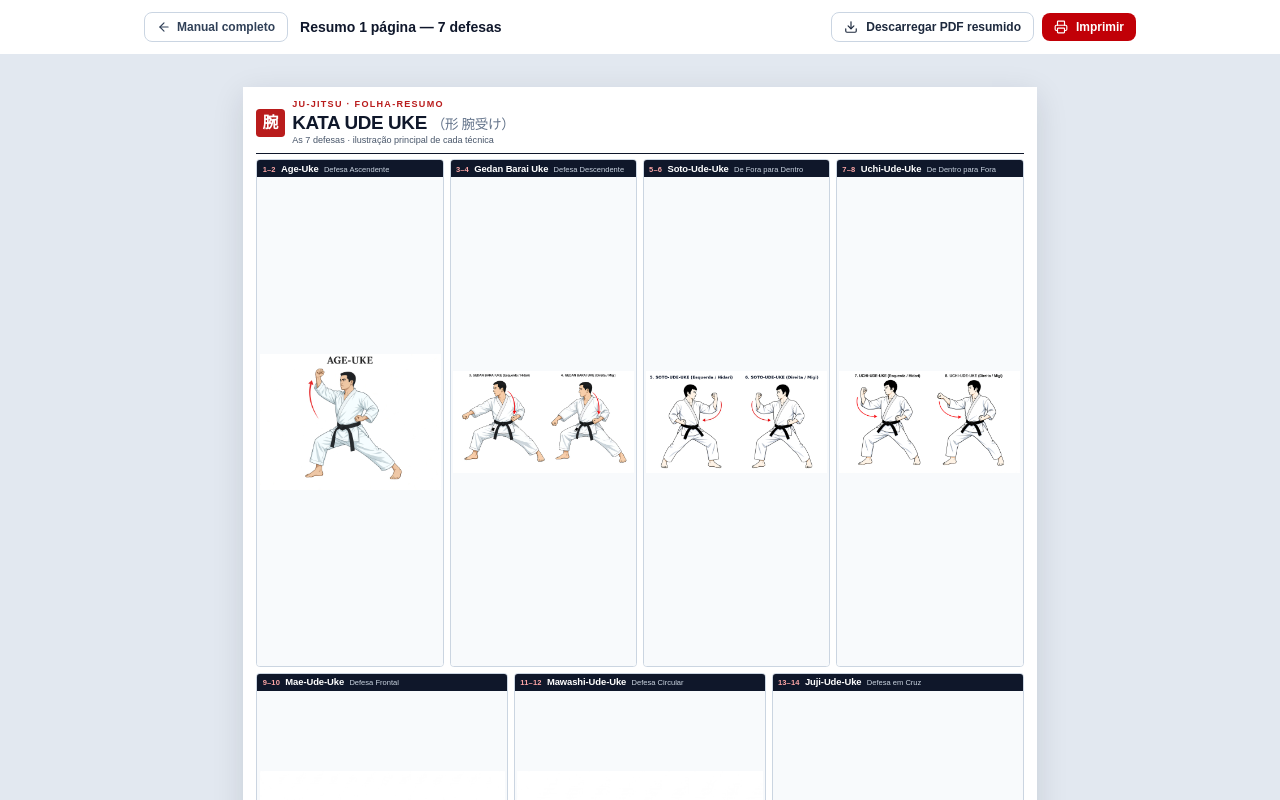
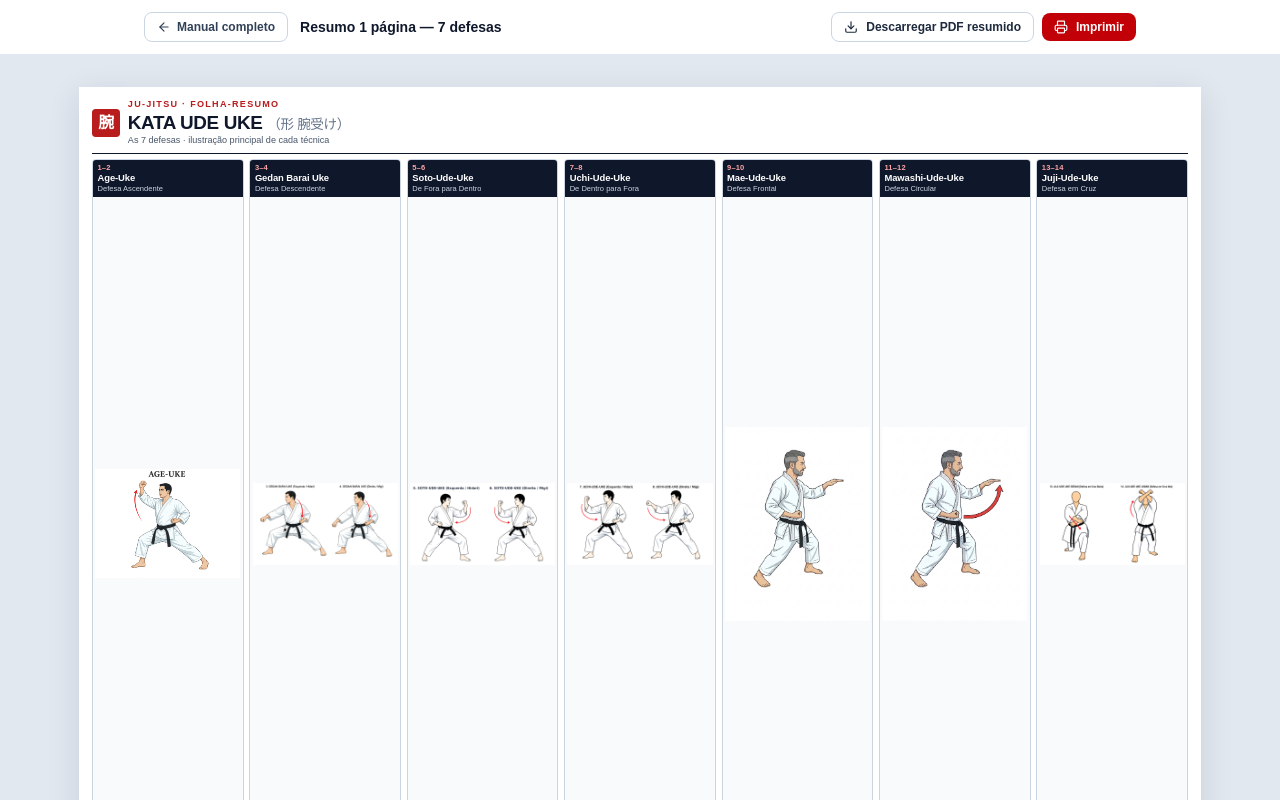
Before and after one commit to magalhaesals/seishinzen, a Next.js app: page /resumo in a window 1280 px wide. Shown: the top 800 px of the page. Built offline with nearby package versions, Linux system fonts and the light colour scheme.

Commit message:
Print KATA_UDE_UKE_RESUMO.pdf in A4 landscape
Switch the /resumo sheet and print @page to landscape, lay out the
seven techniques in one row, and regenerate the public PDF.

Co-authored-by: Antonio Magalhães <magalhaesals@users.noreply.github.com>

```diff
--- a/src/app/globals.css
+++ b/src/app/globals.css
@@ -25,15 +25,15 @@ body {
   font-family: Arial, Helvetica, sans-serif;
 }
 
-/* —— Resumo 1-página (A4) —— */
+/* —— Resumo 1-página (A4 landscape) —— */
 .resumo-sheet-wrap {
   background: #e2e8f0;
 }
 
 .resumo-sheet {
-  width: 210mm;
-  height: 297mm;
-  min-height: 297mm;
+  width: 297mm;
+  height: 210mm;
+  min-height: 210mm;
   max-width: 100%;
   box-sizing: border-box;
   padding: 3mm 3.5mm 2.5mm;
@@ -103,41 +103,37 @@ body {
   color: #475569;
 }
 
-/* 12-col grid: top row 4×span3, bottom row 3×span4 (centered) */
+/* Landscape: single row of 7 equal cells */
 .resumo-grid {
   flex: 1 1 auto;
   display: grid;
-  grid-template-columns: repeat(12, 1fr);
-  grid-template-rows: 1fr 1fr;
+  grid-template-columns: repeat(7, 1fr);
+  grid-template-rows: 1fr;
   gap: 1.5mm;
   min-height: 0;
   align-content: stretch;
 }
 
 .resumo-cell {
-  grid-column: span 3;
   display: flex;
   flex-direction: column;
   min-height: 0;
+  min-width: 0;
   border: 0.4pt solid #cbd5e1;
   border-radius: 1mm;
   overflow: hidden;
   background: #ffffff;
 }
 
-.resumo-cell:nth-child(n + 5) {
-  grid-column: span 4;
-}
-
 .resumo-caption {
   display: flex;
-  flex-wrap: nowrap;
-  align-items: baseline;
-  gap: 1mm 1.4mm;
-  padding: 0.9mm 1.4mm;
+  flex-direction: column;
+  align-items: flex-start;
+  gap: 0.3mm;
+  padding: 0.9mm 1.2mm;
   background: #0f172a;
   color: #ffffff;
-  line-height: 1.1;
+  line-height: 1.15;
   flex-shrink: 0;
 }
 
--- a/src/app/resumo/page.tsx
+++ b/src/app/resumo/page.tsx
@@ -6,7 +6,7 @@ import "./resumo-print.css";
 export const metadata: Metadata = {
   title: "KATA UDE UKE — Resumo 1 Página",
   description:
-    "Folha-resumo A4 com as 7 defesas do Kata Ude Uke e a ilustração principal de cada técnica.",
+    "Folha-resumo A4 paisagem com as 7 defesas do Kata Ude Uke e a ilustração principal de cada técnica.",
 };
 
 /** Short Portuguese labels for the 1-page sheet */
--- a/src/app/resumo/resumo-print.css
+++ b/src/app/resumo/resumo-print.css
@@ -1,7 +1,7 @@
-/* Resumo route: exact single A4 page when printing / PDF */
+/* Resumo route: exact single A4 landscape page when printing / PDF */
 @media print {
   @page {
-    size: A4 portrait;
+    size: A4 landscape;
     margin: 0;
   }
 
@@ -29,10 +29,10 @@
   }
 
   .resumo-sheet {
-    width: 210mm !important;
-    height: 297mm !important;
-    min-height: 297mm !important;
-    max-height: 297mm !important;
+    width: 297mm !important;
+    height: 210mm !important;
+    min-height: 210mm !important;
+    max-height: 210mm !important;
     margin: 0 !important;
     box-shadow: none !important;
     page-break-after: avoid;
```
Also changed, not shown: 1 other file (tests, documents, lock files or other folders).
